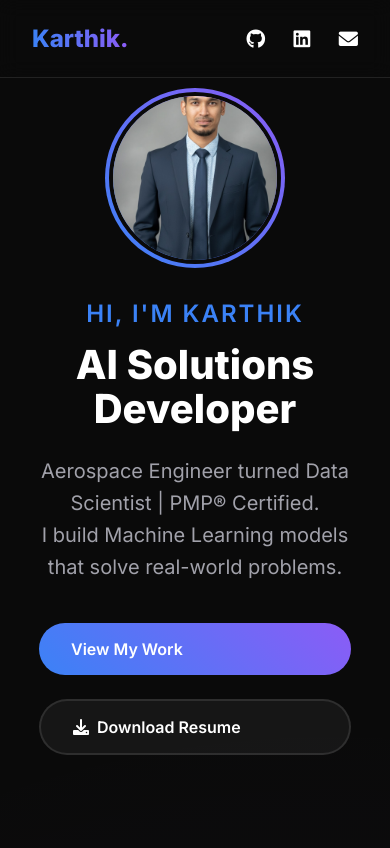
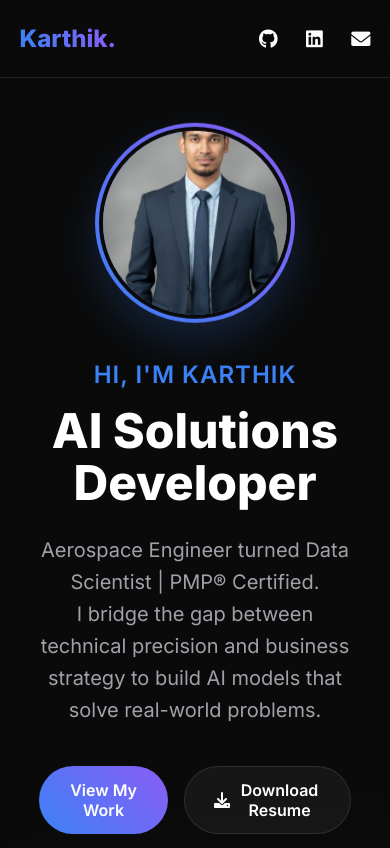
Before and after one commit to 95karthik4/95karthik4.github.io, a plain HTML site: page index.html in a window 390 px wide. Shown: the top 848 px of the page. Drawn offline with nearby package versions, Linux system fonts and the light colour scheme.

Commit message:
Refactor index.html for design improvements and clarity
Updated styles and layout for improved responsiveness and design consistency. Enhanced project descriptions for clarity.

```diff
--- a/index.html
+++ b/index.html
@@ -4,6 +4,7 @@
     <meta charset="UTF-8">
     <meta name="viewport" content="width=device-width, initial-scale=1.0">
     <title>Karthik Kunnamkumarath | AI Solutions Developer</title>
+
     <link href="https://fonts.googleapis.com/css2?family=Inter:wght@300;400;600;800&display=swap" rel="stylesheet">
     <link rel="stylesheet" href="https://cdnjs.cloudflare.com/ajax/libs/font-awesome/6.0.0/css/all.min.css">
     <link href="https://unpkg.com/aos@2.3.1/dist/aos.css" rel="stylesheet">
@@ -18,16 +19,19 @@
             --text-muted: #a1a1aa;
             --glass-border: rgba(255, 255, 255, 0.1);
         }
+
         * { margin: 0; padding: 0; box-sizing: border-box; font-family: 'Inter', sans-serif; }
+
         body {
             background-color: var(--bg-color);
             color: var(--text-main);
             overflow-x: hidden;
             background-image: radial-gradient(circle at 15% 50%, rgba(59, 130, 246, 0.08), transparent 25%), radial-gradient(circle at 85% 30%, rgba(139, 92, 246, 0.08), transparent 25%);
         }
-        /* Navigation */
+
+        /* --- Navigation --- */
         nav {
-            padding: 1.5rem 2rem;
+            padding: 1.5rem 5%; /* Matches section padding */
             display: flex;
             justify-content: space-between;
             align-items: center;
@@ -35,34 +39,54 @@
             width: 100%;
             z-index: 100;
             backdrop-filter: blur(10px);
+            background: rgba(10, 10, 10, 0.5); /* Slight background for readability */
             border-bottom: 1px solid var(--glass-border);
         }
-        .logo { font-weight: 800; font-size: 1.5rem; background: linear-gradient(to right, var(--primary), var(--secondary)); -webkit-background-clip: text; -webkit-text-fill-color: transparent; }
+
+        .logo {
+            font-weight: 800;
+            font-size: 1.5rem;
+            background: linear-gradient(to right, var(--primary), var(--secondary));
+            -webkit-background-clip: text;
+            -webkit-text-fill-color: transparent;
+        }
+
         .social-links a { color: var(--text-main); font-size: 1.2rem; margin-left: 1.5rem; transition: color 0.3s ease; }
         .social-links a:hover { color: var(--primary); }
 
-        /* Hero Section */
+        /* --- Hero Section (Redesigned) --- */
         .hero {
             min-height: 100vh;
             display: flex;
-            flex-direction: column;
+            align-items: center;
+            justify-content: space-between; /* Side by side */
+            padding: 120px 10% 0 10%; /* Top padding prevents nav overlap */
+            gap: 4rem;
+        }
+
+        .hero-content {
+            flex: 1;
+            max-width: 600px;
+        }
+
+        .hero-image-wrapper {
+            flex: 1;
+            display: flex;
             justify-content: center;
-            align-items: center; /* Centered alignment */
-            padding: 0 10%;
-            position: relative;
-            text-align: center;
+            align-items: center;
         }
 
         /* Profile Image Style */
         .profile-img-container {
-            width: 180px;
-            height: 180px;
+            width: 280px; /* Larger size for side layout */
+            height: 280px;
             border-radius: 50%;
             padding: 4px;
             background: linear-gradient(45deg, var(--primary), var(--secondary));
-            margin-bottom: 2rem;
             animation: float 6s ease-in-out infinite;
+            box-shadow: 0 20px 40px rgba(59, 130, 246, 0.2);
         }
+
         .profile-img {
             width: 100%;
             height: 100%;
@@ -73,48 +97,52 @@
 
         @keyframes float {
             0% { transform: translateY(0px); }
-            50% { transform: translateY(-10px); }
+            50% { transform: translateY(-15px); }
             100% { transform: translateY(0px); }
         }
 
-        .hero h1 { font-size: 4.5rem; line-height: 1.1; margin-bottom: 1.5rem; font-weight: 800; }
-        .hero h1 span { display: block; font-size: 1.5rem; color: var(--primary); margin-bottom: 1rem; font-weight: 600; letter-spacing: 2px; text-transform: uppercase; }
-        .hero p { font-size: 1.25rem; color: var(--text-muted); max-width: 600px; line-height: 1.6; margin-bottom: 2.5rem; }
+        .hero h1 { font-size: 4rem; line-height: 1.1; margin-bottom: 1.5rem; font-weight: 800; }
+        .hero h1 span { display: block; font-size: 1.5rem; color: var(--primary); margin-bottom: 1rem; font-weight: 600; letter-spacing: 1px; text-transform: uppercase; }
+        .hero p { font-size: 1.25rem; color: var(--text-muted); line-height: 1.6; margin-bottom: 2.5rem; }
 
         /* Buttons */
-        .btn-group { display: flex; gap: 1.5rem; justify-content: center; }
+        .btn-group { display: flex; gap: 1rem; }
+
         .btn {
             display: inline-flex;
             align-items: center;
             gap: 0.5rem;
-            padding: 1rem 2rem;
+            padding: 0.8rem 1.8rem;
             background: linear-gradient(45deg, var(--primary), var(--secondary));
             color: white;
             text-decoration: none;
             border-radius: 50px;
             font-weight: 600;
             transition: transform 0.3s ease, box-shadow 0.3s ease;
+            border: none;
+            cursor: pointer;
         }
         .btn:hover { transform: translateY(-2px); box-shadow: 0 10px 20px rgba(59, 130, 246, 0.3); }
+
         .btn-outline {
             background: transparent;
-            border: 2px solid var(--glass-border);
+            border: 1px solid var(--glass-border);
             background: rgba(255,255,255,0.05);
         }
         .btn-outline:hover { border-color: var(--primary); background: rgba(59, 130, 246, 0.1); }
 
-        /* Sections */
-        section { padding: 5rem 10%; }
+        /* --- General Sections --- */
+        section { padding: 6rem 10%; }
         .section-title { font-size: 2.5rem; margin-bottom: 3rem; position: relative; display: inline-block; }
         .section-title::after { content: ''; position: absolute; left: 0; bottom: -10px; width: 60px; height: 4px; background: var(--primary); border-radius: 2px; }
 
-        /* Skills */
+        /* --- Skills --- */
         .skills-grid { display: grid; grid-template-columns: repeat(auto-fit, minmax(150px, 1fr)); gap: 1.5rem; }
         .skill-card { background: var(--card-bg); border: 1px solid var(--glass-border); padding: 1.5rem; border-radius: 12px; text-align: center; transition: transform 0.3s ease, border-color 0.3s ease; }
         .skill-card:hover { transform: translateY(-5px); border-color: var(--primary); }
         .skill-card i { font-size: 2rem; margin-bottom: 1rem; color: var(--primary); }
 
-        /* Projects */
+        /* --- Projects --- */
         .projects-grid { display: grid; grid-template-columns: repeat(auto-fit, minmax(300px, 1fr)); gap: 2rem; }
         .project-card { background: var(--card-bg); border: 1px solid var(--glass-border); border-radius: 16px; overflow: hidden; transition: all 0.3s ease; }
         .project-card:hover { transform: translateY(-10px); box-shadow: 0 20px 40px rgba(0,0,0,0.4); border-color: var(--secondary); }
@@ -125,7 +153,7 @@
         .project-links a { color: var(--text-main); text-decoration: none; font-size: 0.9rem; display: inline-flex; align-items: center; gap: 0.5rem; }
         .project-links a:hover { color: var(--primary); }
 
-        /* Timeline */
+        /* --- Timeline --- */
         .timeline { position: relative; max-width: 800px; margin: 0 auto; }
         .timeline::after { content: ''; position: absolute; width: 2px; background: var(--glass-border); top: 0; bottom: 0; left: 0; margin-left: -1px; }
         .timeline-item { padding: 10px 40px; position: relative; width: 100%; margin-bottom: 2rem; }
@@ -135,9 +163,13 @@
 
         footer { text-align: center; padding: 4rem 0; border-top: 1px solid var(--glass-border); margin-top: 4rem; }
 
-        @media (max-width: 768px) {
-            .hero h1 { font-size: 2.5rem; }
-            .btn-group { flex-direction: column; }
+        /* --- Responsive Design --- */
+        @media (max-width: 968px) {
+            .hero { flex-direction: column-reverse; padding-top: 120px; text-align: center; gap: 2rem; }
+            .hero-content { width: 100%; }
+            .btn-group { justify-content: center; }
+            .hero h1 { font-size: 3rem; }
+            .profile-img-container { width: 200px; height: 200px; }
             .timeline::after { left: 20px; }
             .timeline-item { padding-left: 50px; }
             .timeline-item::after { left: 11px; }
@@ -156,14 +188,11 @@
     </nav>
 
     <header class="hero">
-        <div data-aos="fade-down" data-aos-duration="1000">
-            <div class="profile-img-container" style="margin: 0 auto 2rem auto;">
-                <img src="profile.jpg" alt="Karthik Kunnamkumarath" class="profile-img">
-            </div>
 
+        <div class="hero-content" data-aos="fade-right" data-aos-duration="1000">
             <h1><span>Hi, I'm Karthik</span>AI Solutions <br>Developer</h1>
             <p>Aerospace Engineer turned Data Scientist | PMP® Certified.<br>
-            I build Machine Learning models that solve real-world problems.</p>
+            I bridge the gap between technical precision and business strategy to build AI models that solve real-world problems.</p>
 
             <div class="btn-group">
                 <a href="#projects" class="btn">View My Work</a>
@@ -172,6 +201,13 @@
                 </a>
             </div>
         </div>
+
+        <div class="hero-image-wrapper" data-aos="fade-left" data-aos-duration="1000">
+            <div class="profile-img-container">
+                <img src="profile.jpg" alt="Karthik Kunnamkumarath" class="profile-img">
+            </div>
+        </div>
+
     </header>
 
     <section id="skills">
@@ -203,7 +239,8 @@
                     <h3>Maintenance Project Supervisor</h3>
                     <p style="color: #a1a1aa;">Estée Lauder Companies</p>
                     <p>• Improved team velocity by 25% using Agile/Scrum.<br>
-                    • Automated workflows reducing issue resolution time by 30%.</p>
+                    • Automated workflows reducing issue resolution time by 30%.<br>
+                    • Managed engineering integrations cutting downtime by 40%.</p>
                 </div>
             </div>
             <div class="timeline-item" data-aos="fade-left" data-aos-delay="200">
@@ -221,72 +258,79 @@
     <section id="projects">
         <h2 class="section-title" data-aos="fade-right">Featured Projects</h2>
         <div class="projects-grid">
+
             <div class="project-card" data-aos="zoom-in">
                 <div class="project-content">
                     <span class="project-tag">Computer Vision</span>
                     <h3 class="project-title">Thief Detector</h3>
-                    <p class="project-desc">Real-time security system using OpenCV to detect intruders and auto-record evidence.</p>
+                    <p class="project-desc">A real-time security system using OpenCV. Detects intruders, draws bounding boxes, and auto-records evidence using webcam feeds.</p>
                     <div class="project-links">
                         <a href="https://github.com/95karthik4/Thief-Detector-" target="_blank"><i class="fab fa-github"></i> View Code</a>
                     </div>
                 </div>
             </div>
+
             <div class="project-card" data-aos="zoom-in" data-aos-delay="100">
                 <div class="project-content">
                     <span class="project-tag">Supervised Learning</span>
                     <h3 class="project-title">Stellar Classification</h3>
-                    <p class="project-desc">Classified 100,000 celestial objects with 97.6% Accuracy using Random Forest.</p>
+                    <p class="project-desc">Classified 100,000 celestial objects from the SDSS dataset with 97.6% Accuracy, distinguishing Stars, Galaxies, and Quasars using Random Forest.</p>
                     <div class="project-links">
                         <a href="https://github.com/95karthik4/Stellar-Classification" target="_blank"><i class="fab fa-github"></i> View Code</a>
                     </div>
                 </div>
             </div>
+
             <div class="project-card" data-aos="zoom-in" data-aos-delay="200">
                 <div class="project-content">
                     <span class="project-tag">ML Tooling</span>
                     <h3 class="project-title">AutoFeatureSelector</h3>
-                    <p class="project-desc">Automated ensemble tool running 6 feature selection algorithms simultaneously.</p>
+                    <p class="project-desc">An automated ensemble tool that runs 6 different feature selection algorithms simultaneously to identify the most robust predictors in any dataset.</p>
                     <div class="project-links">
                         <a href="https://github.com/95karthik4/AutoFeatureSelector-Tool" target="_blank"><i class="fab fa-github"></i> View Code</a>
                     </div>
                 </div>
             </div>
+
             <div class="project-card" data-aos="zoom-in">
                 <div class="project-content">
                     <span class="project-tag">Healthcare NLP</span>
                     <h3 class="project-title">Prescription Parser</h3>
-                    <p class="project-desc">Uses CRF to convert unstructured medical prescription strings into structured data.</p>
+                    <p class="project-desc">Uses Conditional Random Fields (CRF) to convert unstructured medical prescription strings into structured data for pharmacy automation.</p>
                     <div class="project-links">
                         <a href="https://github.com/95karthik4/Create-a-Prescription-Parser-using-CRF" target="_blank"><i class="fab fa-github"></i> View Code</a>
                     </div>
                 </div>
             </div>
-             <div class="project-card" data-aos="zoom-in">
+
+             <div class="project-card" data-aos="zoom-in" data-aos-delay="100">
                 <div class="project-content">
                     <span class="project-tag">Recommender Systems</span>
                     <h3 class="project-title">Movie Recommender</h3>
-                    <p class="project-desc">Built 5 different engines (SVD, Content-Based, Hybrid) to predict user preferences.</p>
+                    <p class="project-desc">Built 5 different engines (SVD, Content-Based, Hybrid) to predict user preferences, mimicking Netflix/Spotify algorithms.</p>
                     <div class="project-links">
                         <a href="https://github.com/95karthik4/Movie-Recommender-" target="_blank"><i class="fab fa-github"></i> View Code</a>
                     </div>
                 </div>
             </div>
-             <div class="project-card" data-aos="zoom-in">
+
+             <div class="project-card" data-aos="zoom-in" data-aos-delay="200">
                 <div class="project-content">
-                    <span class="project-tag">NLP</span>
+                    <span class="project-tag">Unsupervised Learning</span>
                     <h3 class="project-title">News Topic Modeling</h3>
-                    <p class="project-desc">Used LDA to automatically cluster thousands of news articles into abstract topics.</p>
+                    <p class="project-desc">Used Latent Dirichlet Allocation (LDA) to automatically cluster thousands of news articles into abstract topics based on keywords.</p>
                     <div class="project-links">
                         <a href="https://github.com/95karthik4/News-Modelling-" target="_blank"><i class="fab fa-github"></i> View Code</a>
                     </div>
                 </div>
             </div>
+
         </div>
     </section>
 
     <footer>
         <h2 style="margin-bottom: 1rem;">Ready to Collaborate?</h2>
-        <p style="color: var(--text-muted); margin-bottom: 2rem;">Open to Co-op and Full-time opportunities.</p>
+        <p style="color: var(--text-muted); margin-bottom: 2rem;">I am currently open to Co-op and Full-time opportunities.</p>
         <a href="mailto:Aero13027@gmail.com" class="btn">Get In Touch</a>
         <div style="margin-top: 3rem; font-size: 0.8rem; color: var(--text-muted);">
             &copy; 2025 Karthik Kunnamkumarath. Built with code & caffeine.
@@ -295,7 +339,16 @@
 
     <script src="https://unpkg.com/aos@2.3.1/dist/aos.js"></script>
     <script>
-        AOS.init({ once: true, offset: 100, duration: 800, easing: 'ease-out-cubic' });
+        // Initialize animations
+        AOS.init({
+            once: true, // Animations happen only once
+            offset: 50, // Trigger slightly earlier
+            duration: 800,
+            easing: 'ease-out-cubic',
+        });
+
+        // Refresh animations on scroll (optional fix if animations get stuck)
+        window.addEventListener('load', AOS.refresh);
     </script>
 </body>
 </html>
```
